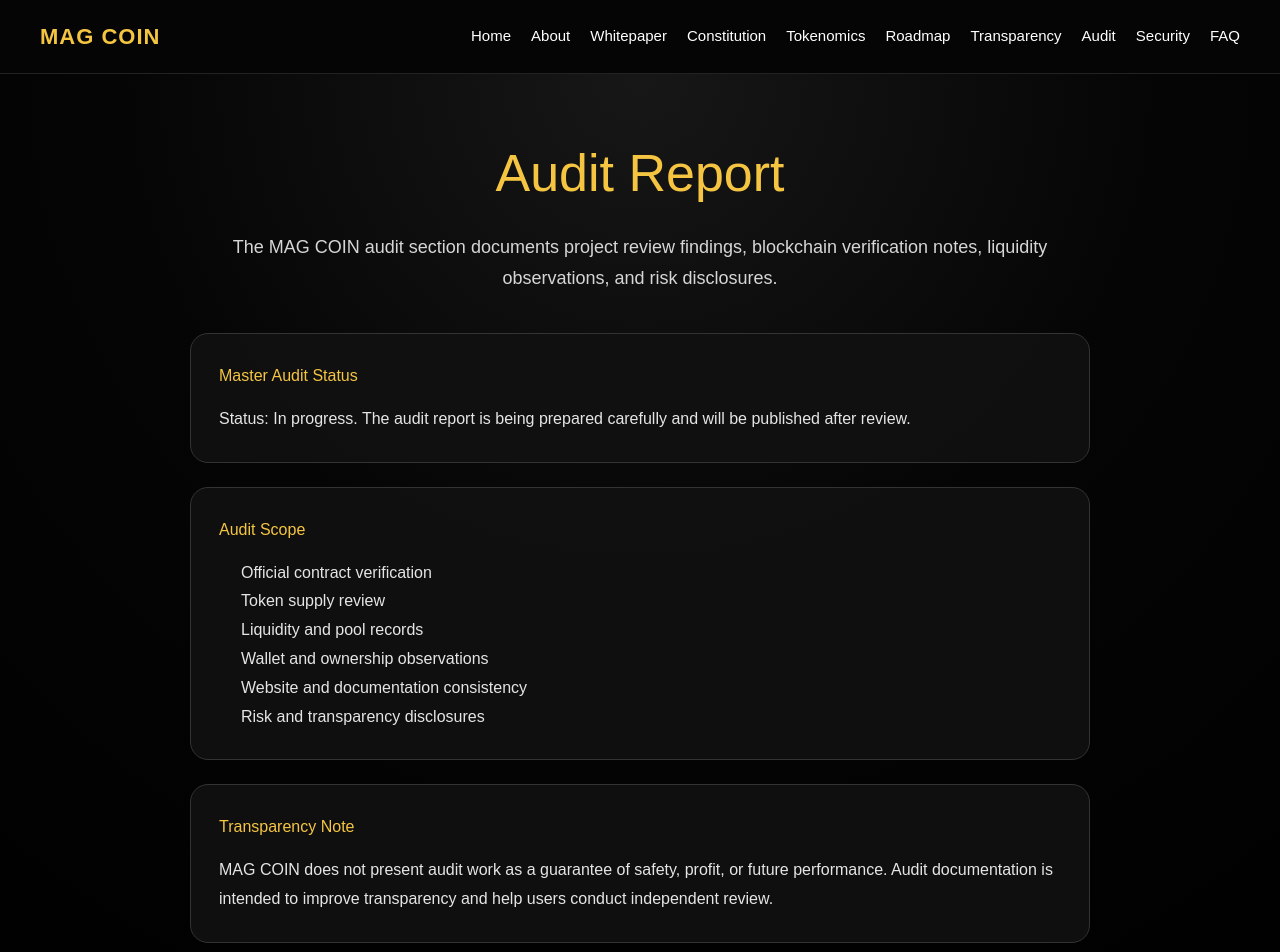
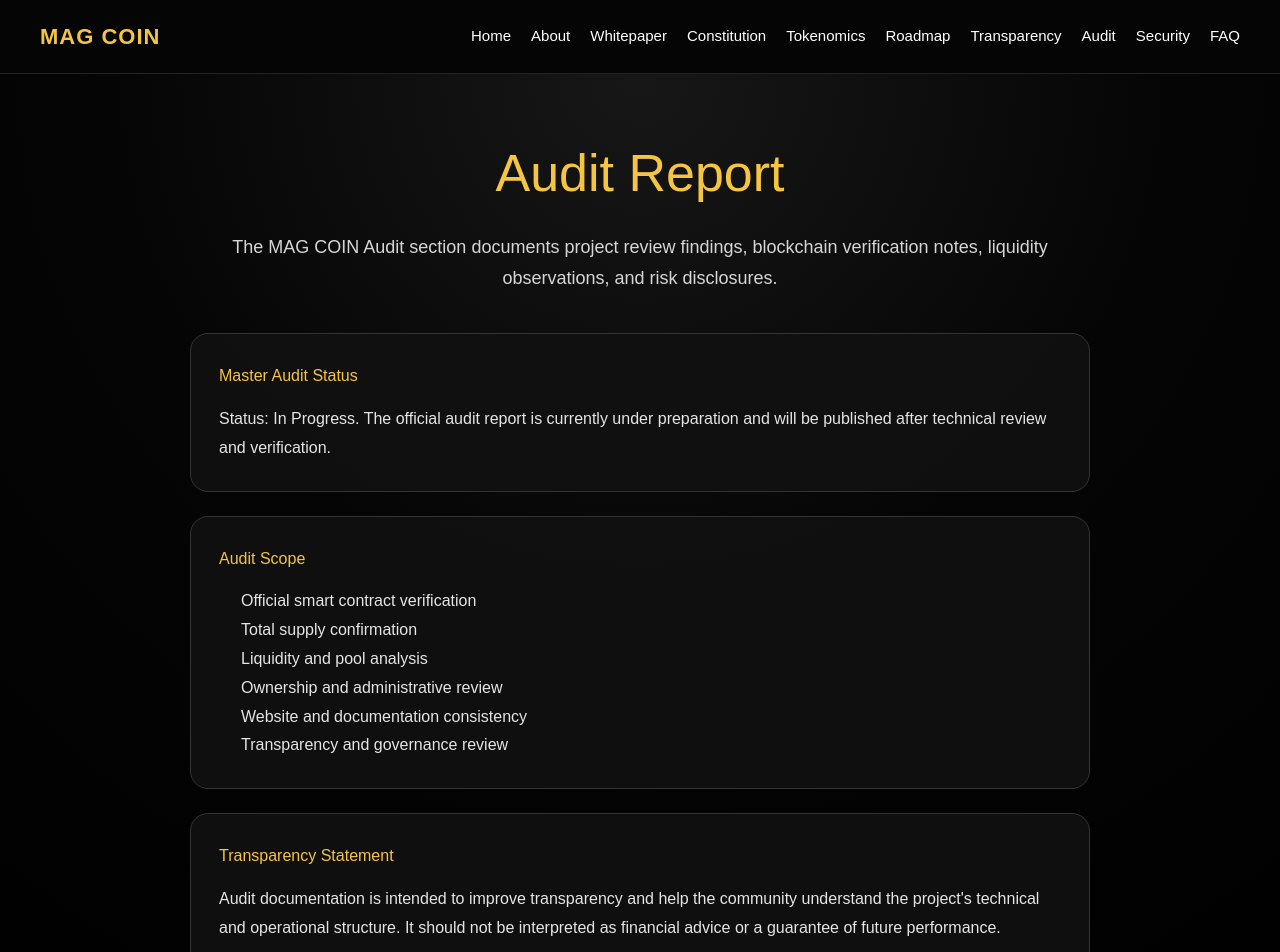
Before and after one commit to MAGZOWN/mag-coin-website, a Next.js app: page /audit in a window 1280 px wide. Shown: the top 952 px of the page. Built offline with nearby package versions, Linux system fonts and the light colour scheme.

Commit message:
Add footer to Audit page

```diff
--- a/app/audit/page.tsx
+++ b/app/audit/page.tsx
@@ -1,5 +1,6 @@
 import type { CSSProperties } from "react";
 import Navbar from "../components/Navbar";
+import Footer from "../components/Footer";
 
 export default function Audit() {
   return (
@@ -11,40 +12,48 @@ export default function Audit() {
           <h1 style={styles.title}>Audit Report</h1>
 
           <p style={styles.lead}>
-            The MAG COIN audit section documents project review findings,
-            blockchain verification notes, liquidity observations, and risk disclosures.
+            The MAG COIN Audit section documents project review findings,
+            blockchain verification notes, liquidity observations, and risk
+            disclosures.
           </p>
 
           <div style={styles.card}>
             <h2 style={styles.heading}>Master Audit Status</h2>
+
             <p>
-              Status: In progress. The audit report is being prepared carefully
-              and will be published after review.
+              Status: In Progress. The official audit report is currently under
+              preparation and will be published after technical review and
+              verification.
             </p>
           </div>
 
           <div style={styles.card}>
             <h2 style={styles.heading}>Audit Scope</h2>
+
             <ul style={styles.list}>
-              <li>Official contract verification</li>
-              <li>Token supply review</li>
-              <li>Liquidity and pool records</li>
-              <li>Wallet and ownership observations</li>
+              <li>Official smart contract verification</li>
+              <li>Total supply confirmation</li>
+              <li>Liquidity and pool analysis</li>
+              <li>Ownership and administrative review</li>
               <li>Website and documentation consistency</li>
-              <li>Risk and transparency disclosures</li>
+              <li>Transparency and governance review</li>
             </ul>
           </div>
 
           <div style={styles.card}>
-            <h2 style={styles.heading}>Transparency Note</h2>
+            <h2 style={styles.heading}>Transparency Statement</h2>
+
             <p>
-              MAG COIN does not present audit work as a guarantee of safety,
-              profit, or future performance. Audit documentation is intended to
-              improve transparency and help users conduct independent review.
+              Audit documentation is intended to improve transparency and help
+              the community understand the project's technical and operational
+              structure. It should not be interpreted as financial advice or a
+              guarantee of future performance.
             </p>
           </div>
         </section>
       </main>
+
+      <Footer />
     </>
   );
 }
@@ -52,21 +61,25 @@ export default function Audit() {
 const styles: Record<string, CSSProperties> = {
   main: {
     minHeight: "100vh",
-    background: "radial-gradient(circle at top, #171717 0%, #050505 45%, #000000 100%)",
+    background:
+      "radial-gradient(circle at top, #171717 0%, #050505 45%, #000000 100%)",
     color: "#ffffff",
     fontFamily: "Arial, sans-serif",
     padding: "60px 24px",
   },
+
   container: {
     maxWidth: "900px",
     margin: "0 auto",
   },
+
   title: {
     color: "#f5c542",
     fontSize: "52px",
     textAlign: "center",
     marginBottom: "20px",
   },
+
   lead: {
     color: "#d6d6d6",
     fontSize: "18px",
@@ -74,6 +87,7 @@ const styles: Record<string, CSSProperties> = {
     textAlign: "center",
     marginBottom: "40px",
   },
+
   card: {
     background: "rgba(17,17,17,0.92)",
     border: "1px solid #333",
@@ -83,10 +97,12 @@ const styles: Record<string, CSSProperties> = {
     lineHeight: "1.8",
     color: "#e5e5e5",
   },
+
   heading: {
     color: "#f5c542",
     marginBottom: "14px",
   },
+
   list: {
     paddingLeft: "22px",
     lineHeight: "1.8",
```
